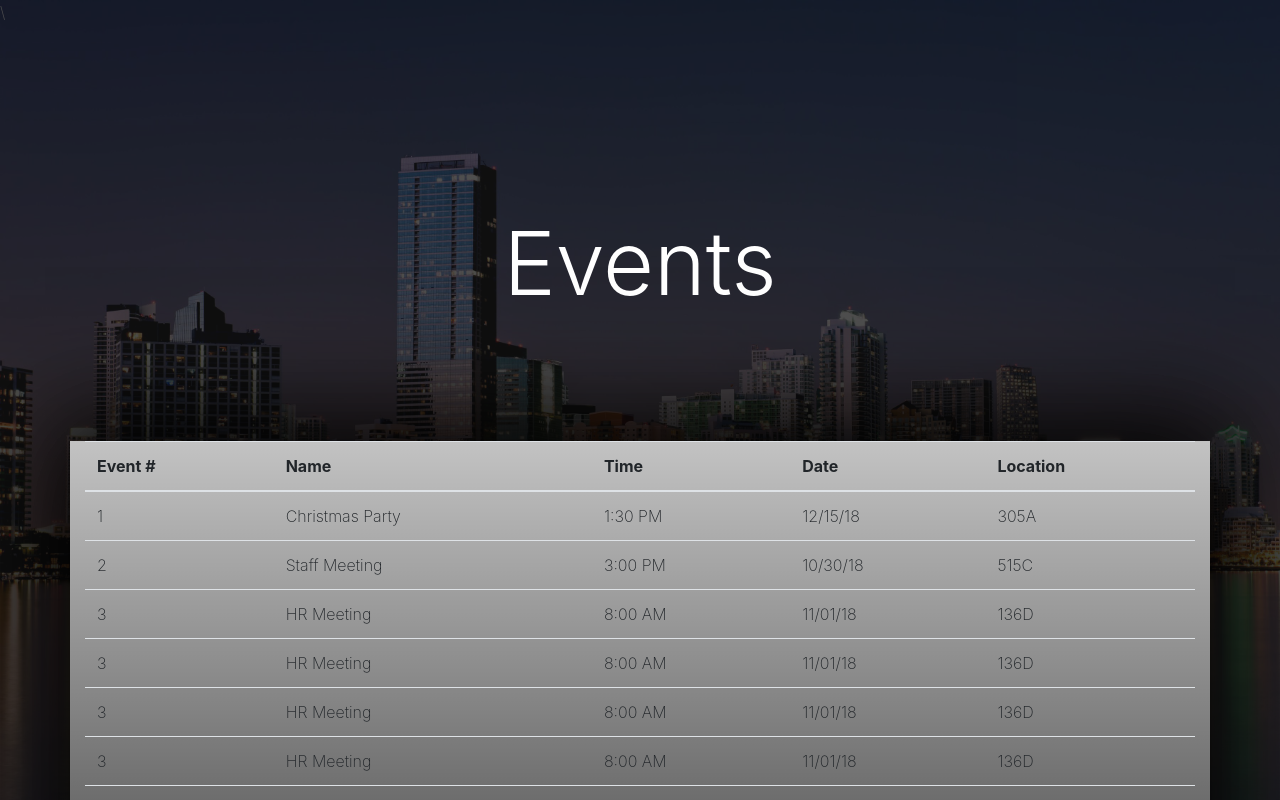
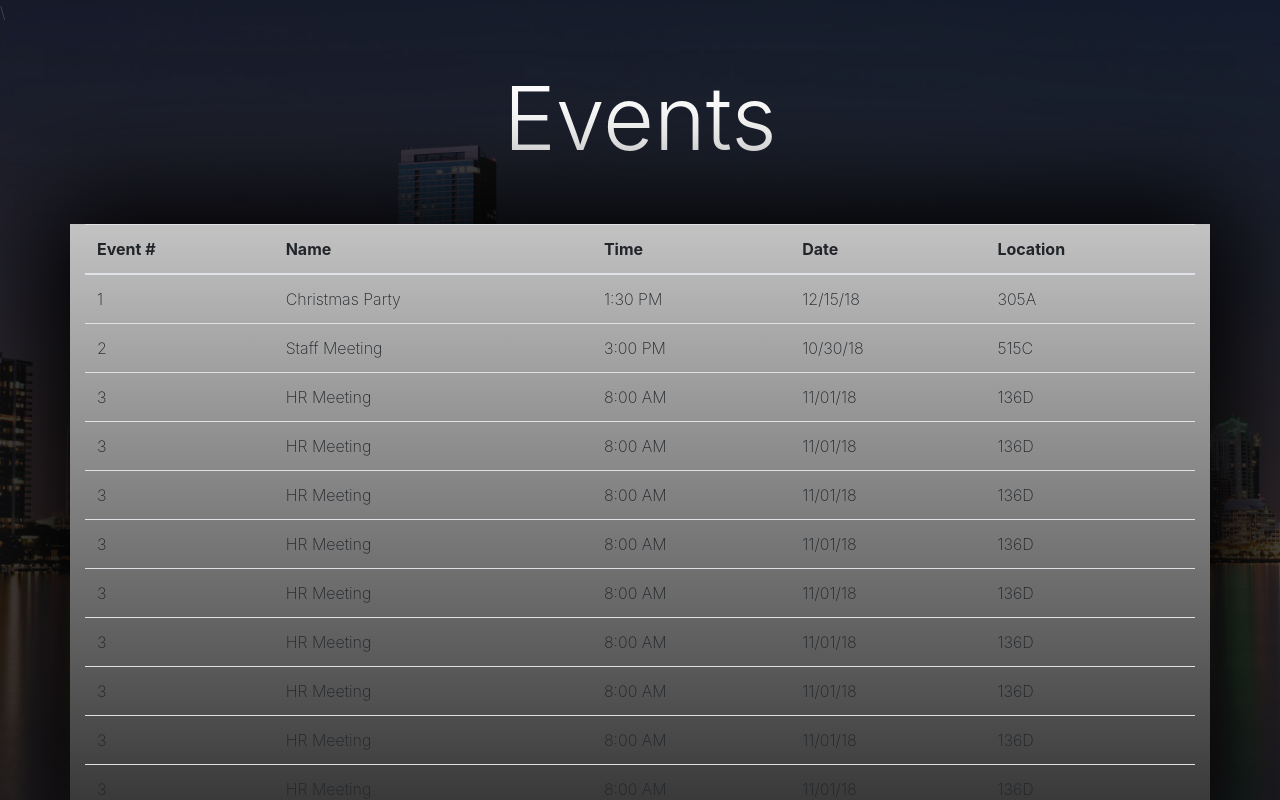
Before and after one commit to dvosecky/Union, an Angular app in the folder Angular/: page /view-events in a window 1280 px wide. Shown: the top 800 px of the page. Built offline with nearby package versions, Linux system fonts and the light colour scheme.

Commit message:
fixed extra scrollbar on view-events; improved emp-navbar fading/not fading

```diff
--- a/Angular/src/app/emp-navbar/emp-navbar.component.ts
+++ b/Angular/src/app/emp-navbar/emp-navbar.component.ts
@@ -15,10 +15,7 @@ export class EmpNavbarComponent implements OnInit {
   }
 
   ngOnInit() {
-    setTimeout(() => {
       document.querySelector('.navbar').setAttribute('style', '');
-    }
-    , 10);
   }
 
 }
--- a/Angular/src/app/emp-welcome/emp-welcome.component.ts
+++ b/Angular/src/app/emp-welcome/emp-welcome.component.ts
@@ -16,7 +16,11 @@ export class EmpWelcomeComponent implements OnInit {
       this.invisibleNavBar();
       window.addEventListener("scroll", this.updateNavBar);
     }
-    , 20);
+    , 10);
+  }
+
+  ngOnDestroy() {
+    window.removeEventListener("scroll", this.updateNavBar);
   }
 
   invisibleNavBar() {
--- a/Angular/src/app/view-events/view-events.component.html
+++ b/Angular/src/app/view-events/view-events.component.html
@@ -1,17 +1,11 @@
-<body class="filter-dark" style="	background-image: url('assets/View_Events_Background.jpg');	background-position: center;	background-size: cover;	background-repeat: no-repeat;	background-attachment: fixed;">
+<body class="filter-dark" style="	background-image: url('assets/View_Events_Background.jpg');
+    background-position: center;	background-size: cover;	background-repeat: no-repeat;
+    background-attachment: fixed;">
 
     <app-admin-navbar *ngIf="admin"></app-admin-navbar>
     <app-emp-navbar *ngIf="emp"></app-emp-navbar>\
 
-    <div class="py-5">
-      <div class="container">
-        <div class="row">
-          <div class="col-md-12">
-          </div>
-        </div>
-      </div>
-    </div>
-    <div class="py-5">
+    <div class="pt-5">
       <div class="container">
         <div class="row">
           <div class="col-md-12">
@@ -20,7 +14,7 @@
         </div>
       </div>
     </div>
-    <div class="py-5">
+    <div class="pt-5">
       <div class="container">
         <div class="row">
           <div class="col-md-12 bg-light" style="	box-shadow: 0px 0px 100px 25px black;	background-image: linear-gradient(to bottom, rgba(0,0,0,0.2), rgba(0,0,0,0.8));	background-position: top left;	background-size: 100%;	background-repeat: repeat;">
@@ -118,9 +112,5 @@
         </div>
       </div>
     </div>
-    <script src="https://code.jquery.com/jquery-3.3.1.slim.min.js"></script>
-    <script src="https://cdnjs.cloudflare.com/ajax/libs/popper.js/1.14.3/umd/popper.min.js" integrity="sha384-ZMP7rVo3mIykV+2+9J3UJ46jBk0WLaUAdn689aCwoqbBJiSnjAK/l8WvCWPIPm49" crossorigin="anonymous"></script>
-    <script src="https://stackpath.bootstrapcdn.com/bootstrap/4.1.3/js/bootstrap.min.js" integrity="sha384-ChfqqxuZUCnJSK3+MXmPNIyE6ZbWh2IMqE241rYiqJxyMiZ6OW/JmZQ5stwEULTy" crossorigin="anonymous"></script>
-    <!-- Script: Smooth scrolling between anchors in the same page -->
-    <script src="js/smooth-scroll.js"></script>
+
 </body>
```
Also changed, not shown: Angular/src/app/view-events/view-events.component.css.
